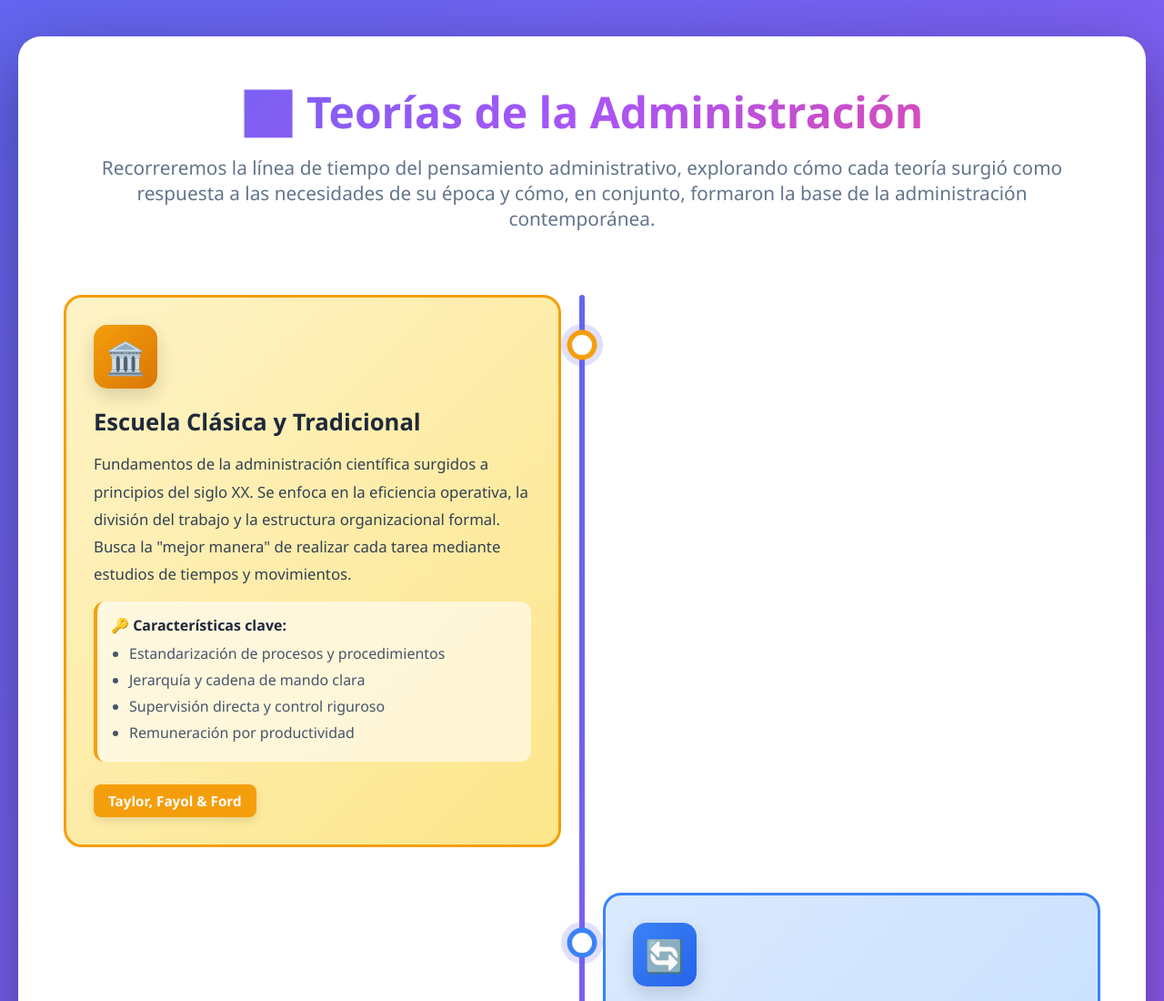
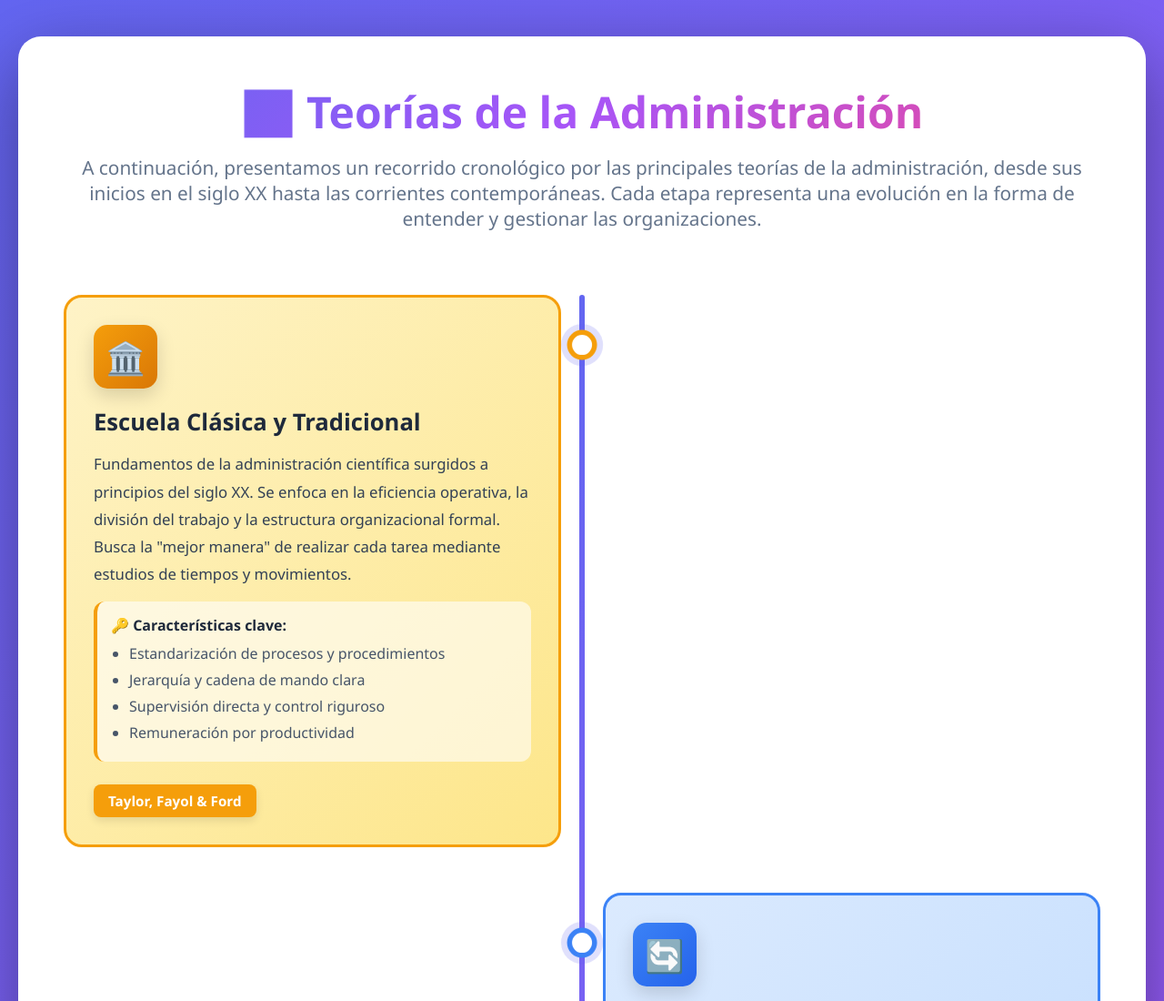
Before and after one commit to dastiroles98-design/Infograf-a---Teor-as-de-la-Administraci-n, a plain HTML site: page index.html in a window 1280 px wide. Shown: the top 1100 px of the page at 91% size. Drawn offline with Linux system fonts and the light colour scheme.

Commit message:
Update index.html

```diff
--- a/index.html
+++ b/index.html
@@ -290,7 +290,7 @@
 <body>
     <div class="container">
         <h1>📊 Teorías de la Administración</h1>
-        <p class="subtitle">Recorreremos la línea de tiempo del pensamiento administrativo, explorando cómo cada teoría surgió como respuesta a las necesidades de su época y cómo, en conjunto, formaron la base de la administración contemporánea.</p>
+        <p class="subtitle">A continuación, presentamos un recorrido cronológico por las principales teorías de la administración, desde sus inicios en el siglo XX hasta las corrientes contemporáneas. Cada etapa representa una evolución en la forma de entender y gestionar las organizaciones.</p>
 
         <div class="timeline">
             <div class="theory-card">
```
